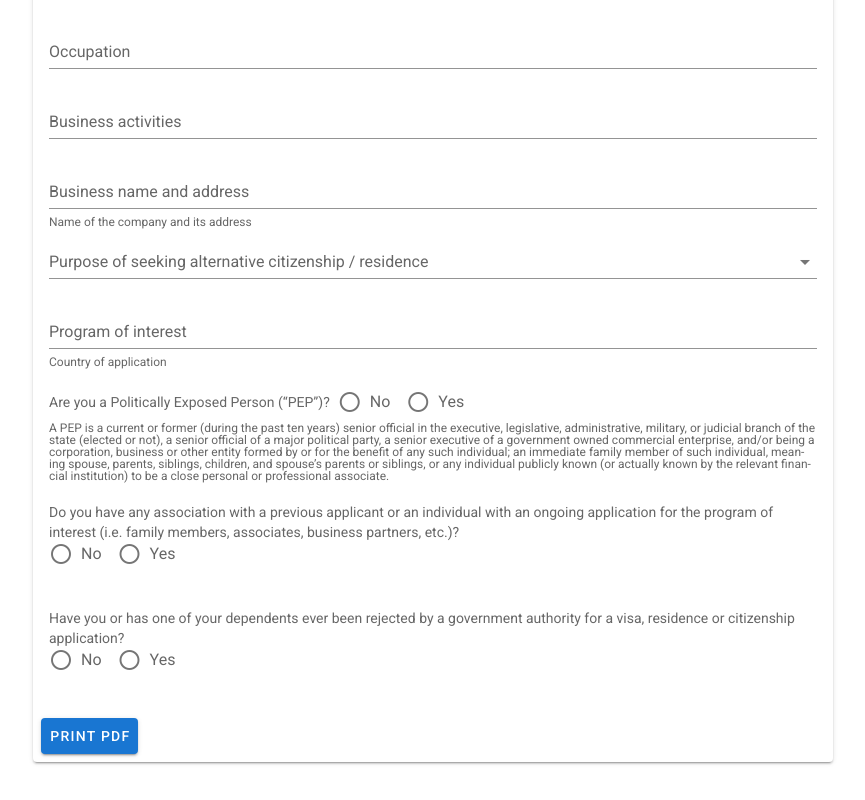
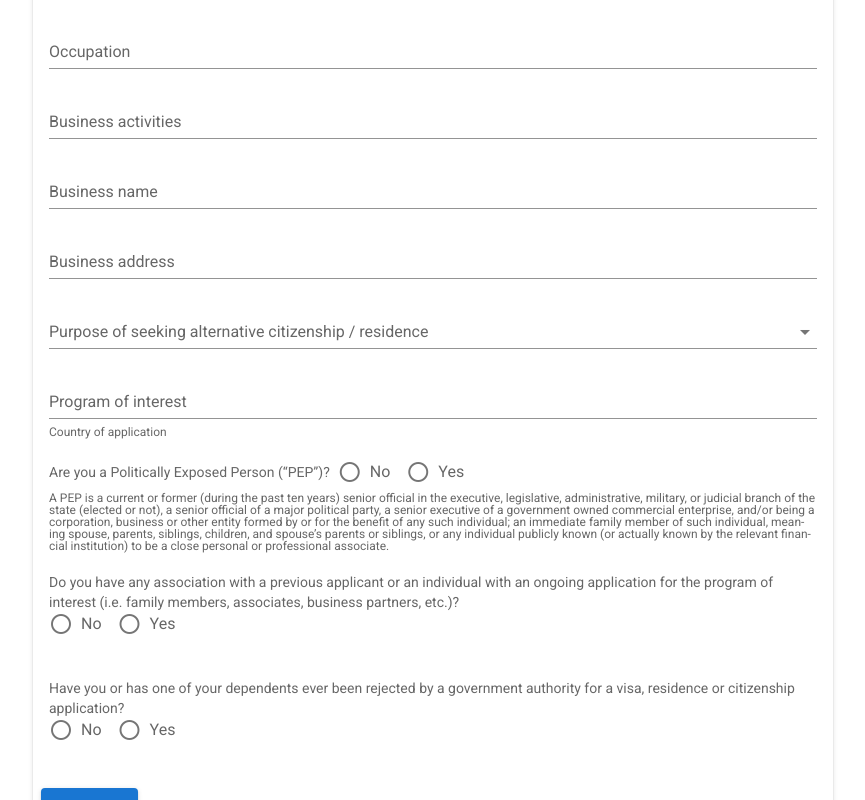
Before and after one commit to SolPistaqio/henleyprint, a Vue app: page / in a window 1280 px wide. Shown: the part 1656-2456 px from the top of the page, without its empty margins (207-1072 px from the left). Before the commit the page ends 2418 px from the top, so only its background shows below. Built offline with nearby package versions, Linux system fonts and the light colour scheme.

Commit message:
font size expl + 2 fields

```diff
--- a/src/App.vue
+++ b/src/App.vue
@@ -8,7 +8,7 @@
           :enable-download="true"
           :preview-modal="false"
           :paginate-elements-by-height="1400"
-          filename="print.pdf"
+          filename="Form A printout"
           :pdf-quality="2"
           :manual-pagination="false"
           pdf-format="a4"
@@ -116,10 +116,17 @@
               ></v-text-field>
 
               <v-text-field
-                v-model="form.nameAndAddress"
-                label="Business name and address"
-                hint="Name of the company and its address"
-                persistent-hint
+                v-model="form.businessName"
+                label="Business name"
+                hint="Name of the company"
+                :rules="requiredRules"
+                required
+              ></v-text-field>
+
+              <v-text-field
+                v-model="form.businessAddress"
+                label="Business address"
+                hint="Company's address"
                 :rules="requiredRules"
                 required
               ></v-text-field>
@@ -236,7 +243,8 @@ export default {
         address: "",
         occupation: "",
         activities: "",
-        nameAndAddress: "",
+        businessName: "",
+        businessAddress: "",
         purpose: "",
         program: "",
         pep: "",
--- a/src/components/PdfContent.vue
+++ b/src/components/PdfContent.vue
@@ -81,7 +81,8 @@
           <p>Business name and address:</p>
           <div class="field">
             <span>
-              {{ form.nameAndAddress }}
+              {{ form.businessName }} <br />
+              {{ form.businessAddress }}
             </span>
           </div>
           <p>Purpose of seeking alternative citizenship / residence:</p>
@@ -230,6 +231,7 @@ export default {
   font-family: "Times New Roman", Times, serif;
   font-weight: 200;
   line-height: 1.3;
+  font-size: 14px;
 }
 p,
 h1 {
```
